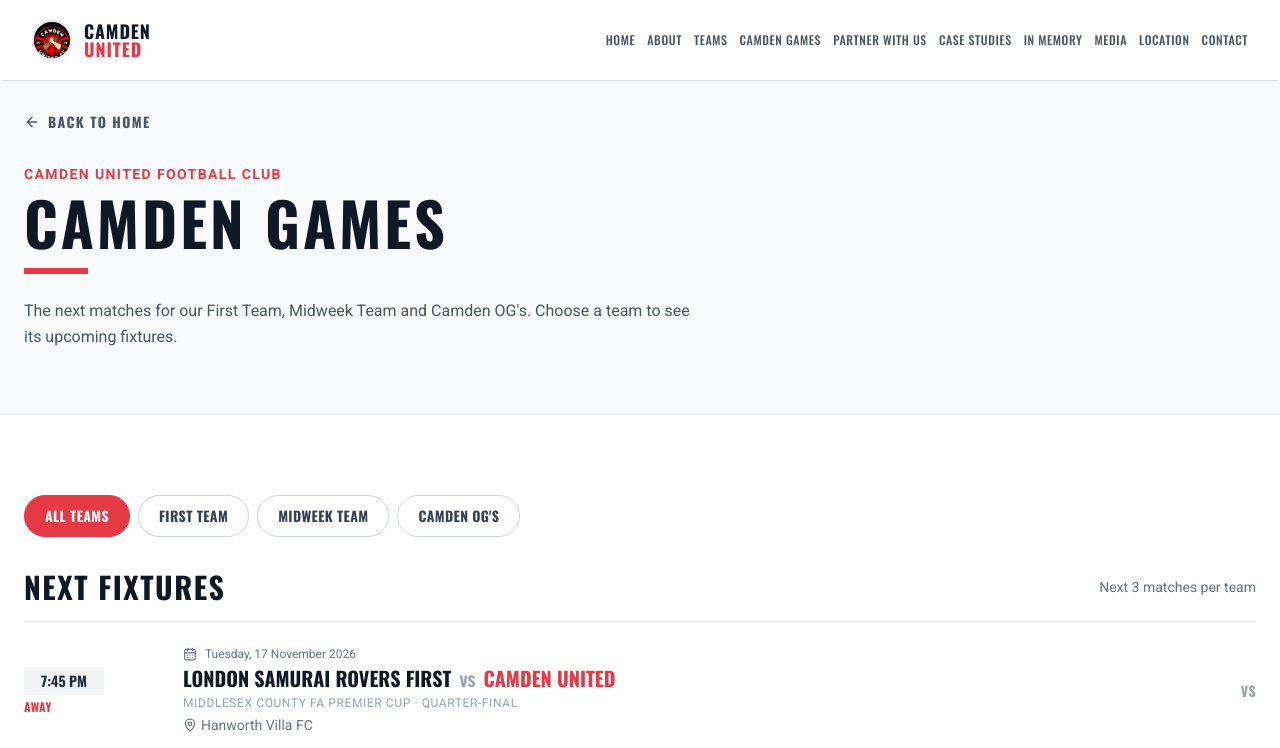
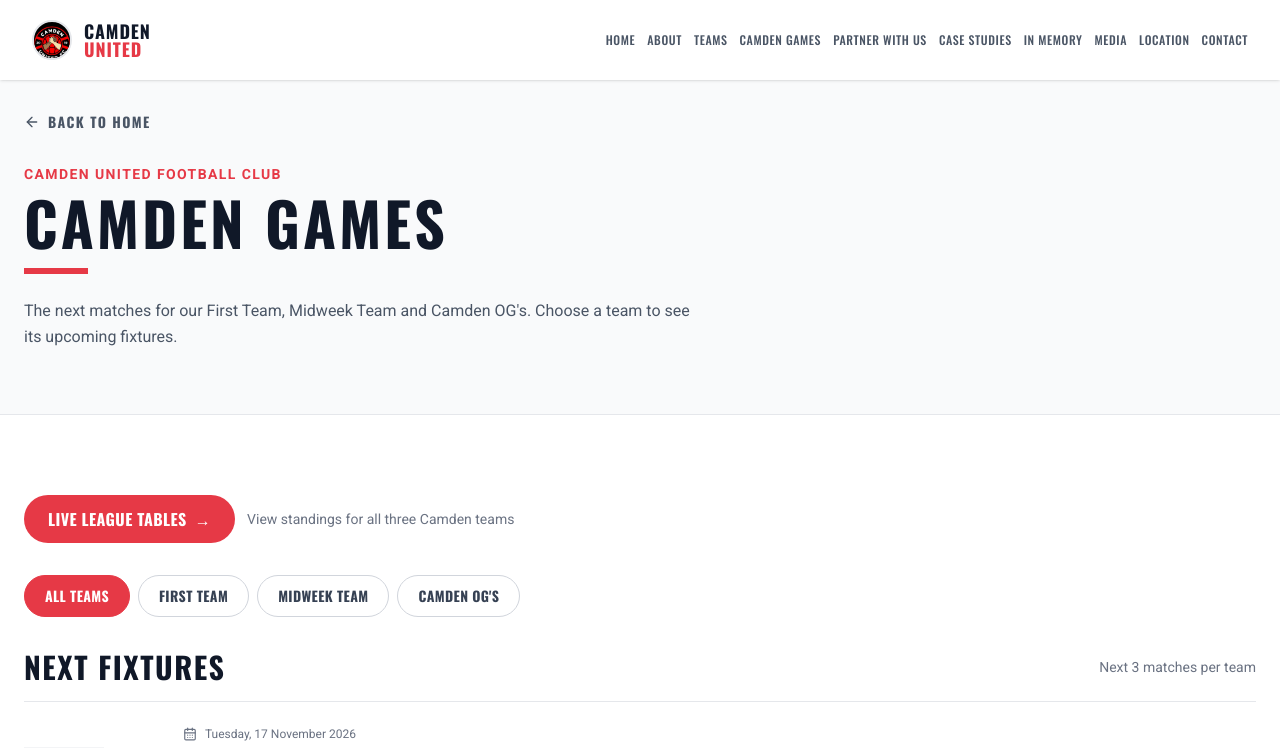
Before and after one commit to trenchsheikh/camden-united, a Next.js app: page /games in a window 1280 px wide. Shown: the top 748 px of the page. Built offline with nearby package versions, Linux system fonts and the light colour scheme.

Commit message:
Add Live League Tables button to Camden Games page

```diff
--- a/src/app/games/page.js
+++ b/src/app/games/page.js
@@ -73,6 +73,13 @@ export default function GamesPage() {
       </section>
       <section className="py-14 md:py-20">
         <div className="max-w-[1400px] mx-auto px-4 sm:px-6">
+          <div className="mb-8 flex flex-wrap items-center gap-3">
+            <Link href="/games/tables" className="inline-flex items-center justify-center gap-2 rounded-full bg-primary px-6 py-3 text-white font-oswald font-bold uppercase tracking-wide hover:bg-gray-900 transition-colors">
+              Live League Tables
+              <span aria-hidden="true">→</span>
+            </Link>
+            <span className="text-sm text-gray-500">View standings for all three Camden teams</span>
+          </div>
           <FixturesBoard gamesByTeam={gamesByTeam} sourceUrls={sourceUrls} updatedAt={synced.updatedAt} />
           <div className="mt-12 border-t border-gray-200 pt-8">
             <Link href="/" className="inline-flex items-center gap-2 bg-primary text-white font-oswald font-bold uppercase tracking-widest py-3 px-6 hover:bg-gray-900 transition-colors">
```
